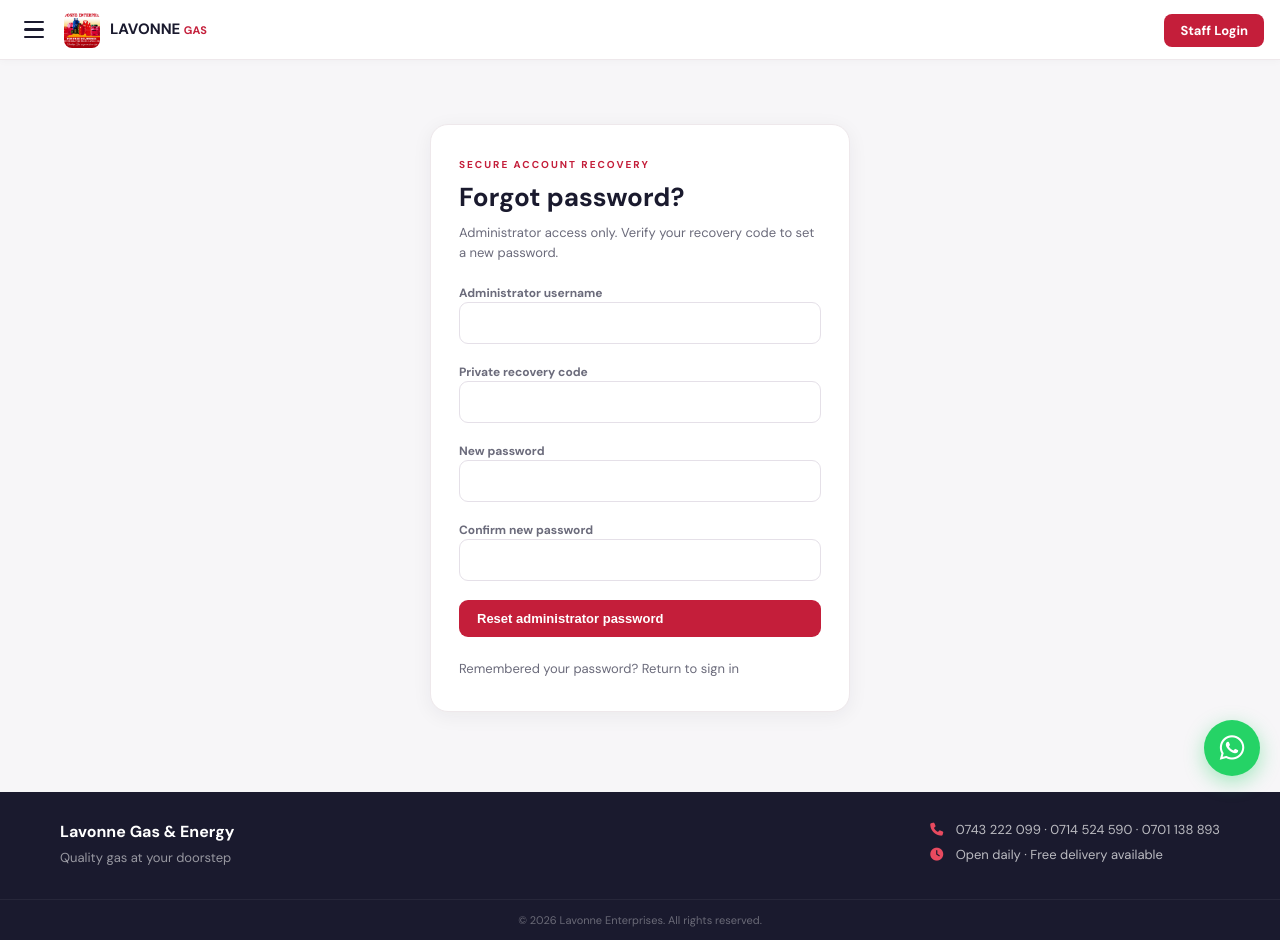
After one commit to Fidelooko7/LAVONNE-GAS-NEW, a Flask app: page /forgot-password in a window 1280 px wide. The commit adds this page. Run offline with Flask 3, Linux system fonts and the light colour scheme.

Commit message:
Add administrator password recovery

```diff
--- a/app.py
+++ b/app.py
@@ -4,7 +4,7 @@ from werkzeug.utils import secure_filename
 from functools import wraps
 from datetime import datetime, date, timedelta
 from pathlib import Path
-import sqlite3, os, secrets
+import sqlite3, os, secrets, hmac
 
 ROOT = Path(__file__).resolve().parent
 DB = ROOT / 'instance' / 'lavonne_v3.db'
@@ -108,6 +108,43 @@ def login():
             session.clear(); session['uid']=u['id']; audit('login','Signed in'); return redirect(request.args.get('next') or url_for('dashboard'))
         flash('Incorrect username or password.','error')
     return render_template('login.html')
+
+@app.route('/forgot-password', methods=['GET', 'POST'])
+def forgot_password():
+    if request.method == 'POST':
+        username = request.form.get('username', '').strip()
+        code = request.form.get('recovery_code', '')
+        new = request.form.get('new_password', '')
+        confirm = request.form.get('confirm_password', '')
+        configured_code = os.environ.get('LAVONNE_ADMIN_RECOVERY_CODE', '')
+
+        if not configured_code:
+            flash('Password recovery is not configured yet.', 'error')
+        elif len(new) < 10 or new != confirm:
+            flash('Passwords must match and contain at least 10 characters.', 'error')
+        else:
+            c = db()
+            u = c.execute(
+                "SELECT id FROM users WHERE username=? AND role='admin' AND active=1",
+                (username,)
+            ).fetchone()
+
+            valid_code = hmac.compare_digest(code, configured_code)
+            if u and valid_code:
+                c.execute(
+                    "UPDATE users SET password_hash=? WHERE id=? AND role='admin'",
+                    (generate_password_hash(new), u['id'])
+                )
+                c.commit()
+                c.close()
+                flash('Administrator password reset. Please sign in.', 'success')
+                return redirect(url_for('login'))
+
+            c.close()
+            flash('Recovery details are incorrect.', 'error')
+
+    return render_template('forgot_password.html')
+
 @app.route('/logout')
 def logout(): session.clear(); return redirect(url_for('home'))
 
--- /dev/null
+++ b/templates/forgot_password.html
@@ -0,0 +1,38 @@
+{% extends 'base.html' %}
+{% block title %}Administrator Password Recovery | Lavonne Gas{% endblock %}
+{% block content %}
+<section class="login-card">
+    <p class="eyebrow">SECURE ACCOUNT RECOVERY</p>
+    <h1>Forgot password?</h1>
+    <p class="muted small">Administrator access only. Verify your recovery code to set a new password.</p>
+
+    <form method="post" class="stack">
+        <label>
+            Administrator username
+            <input name="username" required autocomplete="username">
+        </label>
+
+        <label>
+            Private recovery code
+            <input type="password" name="recovery_code" required autocomplete="off">
+        </label>
+
+        <label>
+            New password
+            <input type="password" name="new_password" required minlength="10" autocomplete="new-password">
+        </label>
+
+        <label>
+            Confirm new password
+            <input type="password" name="confirm_password" required minlength="10" autocomplete="new-password">
+        </label>
+
+        <button type="submit">Reset administrator password</button>
+    </form>
+
+    <p class="muted small">
+        Remembered your password?
+        <a href="{{ url_for('login') }}">Return to sign in</a>
+    </p>
+</section>
+{% endblock %}
--- a/templates/login.html
+++ b/templates/login.html
@@ -1 +1 @@
-{% extends 'base.html' %}{% block content %}<section class="login-card"><p class="eyebrow">PRIVATE BUSINESS AREA</p><h1>Staff sign in</h1><form method="post" class="stack"><label>Username<input name="username" required autocomplete="username"></label><label>Password<input type="password" name="password" required autocomplete="current-password"></label><button>Sign in securely</button></form><p class="muted small">First time? Open <b>/setup</b> to create the administrator account.</p></section>{% endblock %}
+{% extends 'base.html' %}{% block content %}<section class="login-card"><p class="eyebrow">PRIVATE BUSINESS AREA</p><h1>Staff sign in</h1><form method="post" class="stack"><label>Username<input name="username" required autocomplete="username"></label><label>Password<input type="password" name="password" required autocomplete="current-password"></label><button>Sign in securely</button></form><p class="muted small"><a href="{{ url_for('forgot_password') }}">Forgot administrator password?</a></p><p class="muted small">First time? Open <b>/setup</b> to create the administrator account.</p></section>{% endblock %}
```
Also changed, not shown: 1 other file.
